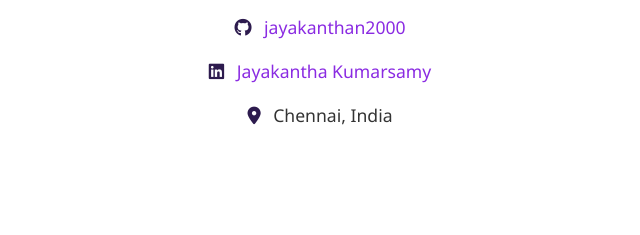
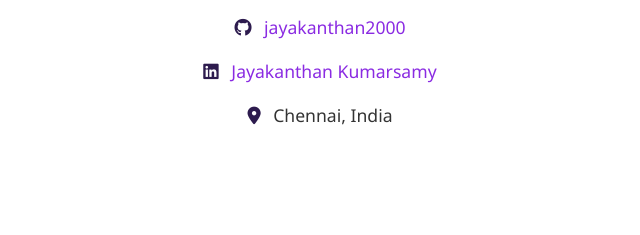
Before and after one commit to jayakanthan2000/portfolio, a plain HTML site: page index.html in a window 1280 px wide. Shown: the part 2906-3141 px from the top of the page, 320-960 px from the left. Drawn offline with Linux system fonts and the light colour scheme.

Commit message:
Update index.html

```diff
--- a/index.html
+++ b/index.html
@@ -118,7 +118,7 @@
                 <p><i class="fas fa-envelope"></i> <a href="mailto:jayakanthan254@gmail.com">jayakanthan254@gmail.com</a></p>
                 <p><i class="fas fa-phone"></i> <a href="tel:+918825849744">+91 8825849744</a></p>
                 <p> <i class="fab fa-github"></i> <a href="https://github.com/jayakanthan2000" target="_blank"> jayakanthan2000 </a></p>
-                <p> <i class="fab fa-linkedin"></i> <a href="http://www.linkedin.com/in/jayakanthankumarasamy" target="_blank"> Jayakantha Kumarsamy </a></p>
+                <p> <i class="fab fa-linkedin"></i> <a href="http://www.linkedin.com/in/jayakanthankumarasamy" target="_blank"> Jayakanthan Kumarsamy </a></p>
                     <p><i class="fas fa-map-marker-alt"></i> Chennai, India</p>
             </div>
             <!-- <form id="contact-form"> -->
```
